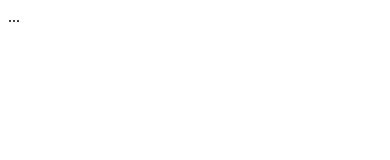
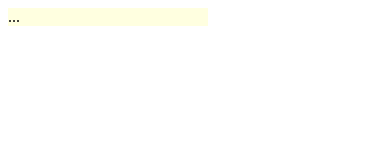
Before and after one commit to notarazi/201A-Cordova-Battery, a plain HTML site: page www/index.html in a window 390 px wide. Drawn offline with Linux system fonts and the light colour scheme; some packages are replaced by stand-ins of ours.

Commit message:
Update index.html

```diff
--- a/www/index.html
+++ b/www/index.html
@@ -18,7 +18,7 @@
     </script>
 </head>
 <body>
-    <div id='appmessage' style=' width:200px;word-wrap: break-word;'>
+    <div id='appmessage' style='background-color:lightyellow;width:200px;word-wrap: break-word;'>
         ...
     </div>
 </body>
```
